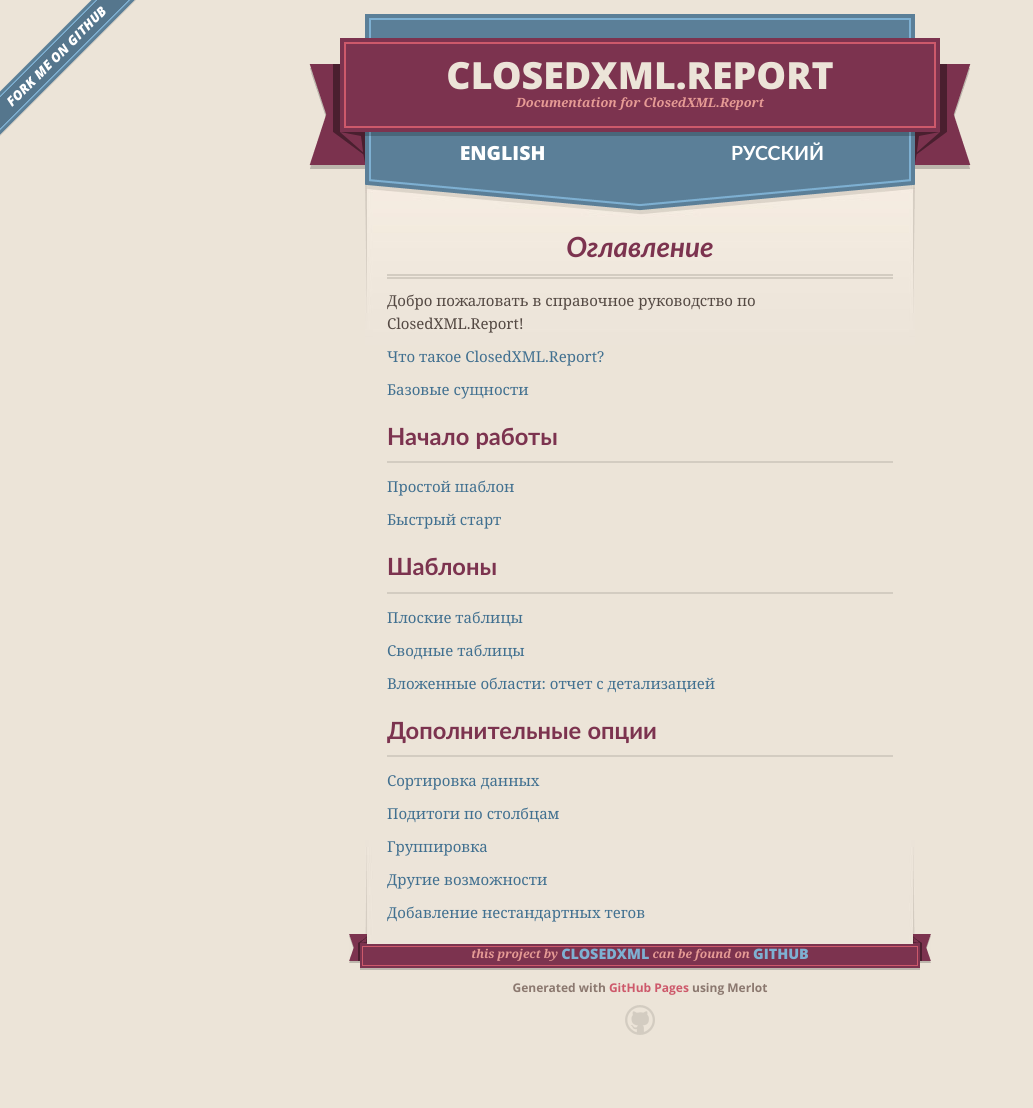
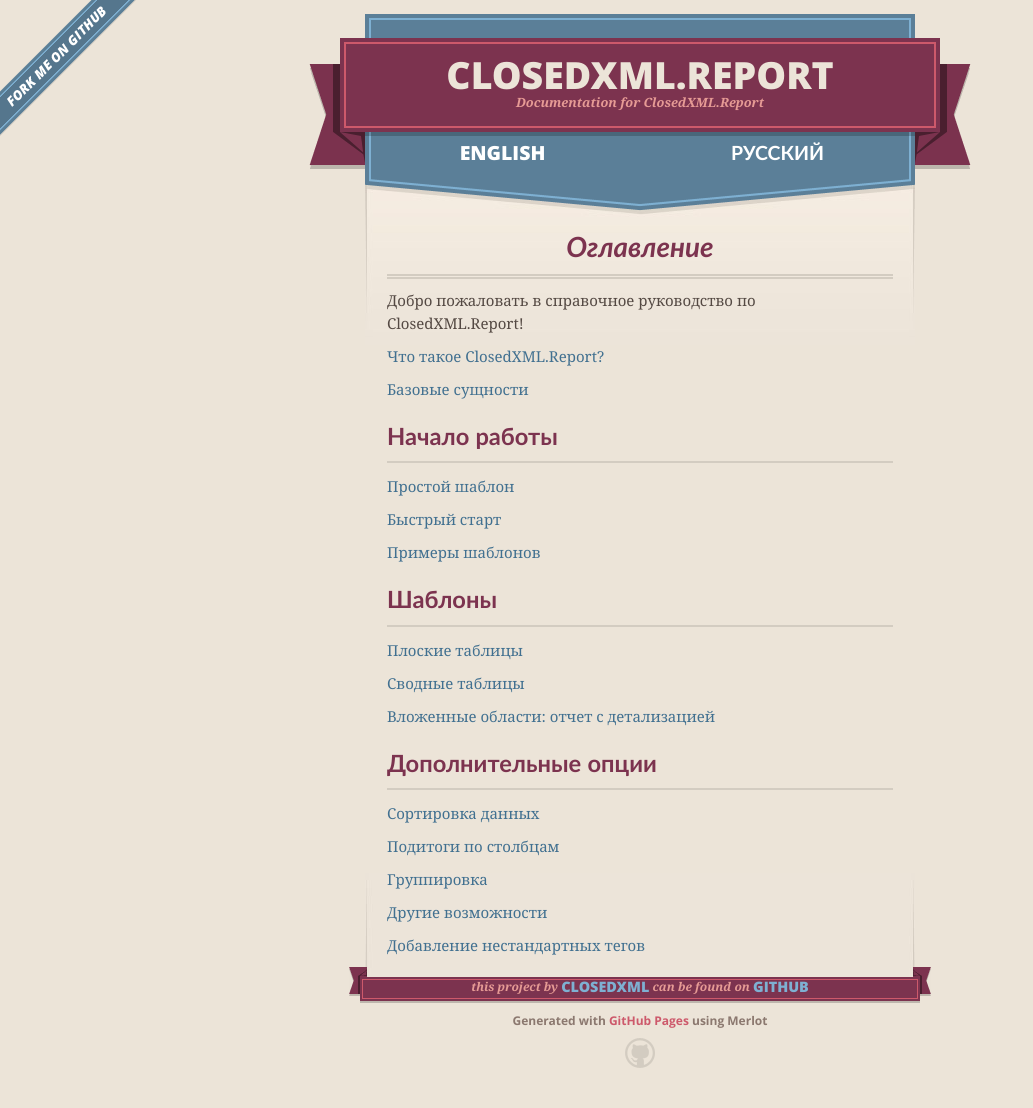
Before and after one commit to ClosedXML/ClosedXML.Report, a Jekyll site: the page built from docs/ru/index.md, in a window 1280 px wide. Shown: the whole page, without its empty margins (0-1033 px from the left). Built offline with Jekyll 4.4.1, drawn with Linux system fonts in a browser that asks for light colours; our own code applies the rules of GitHub Pages for plain Markdown files; before the commit the page ends 1075 px from its top, so only the background shows below that.

Commit message:
Update index.md

```diff
--- a/docs/ru/index.md
+++ b/docs/ru/index.md
@@ -15,6 +15,8 @@ title: Оглавление
 [Простой шаблон](Simple-template)
 
 [Быстрый старт](Quick-start)
+
+[Примеры шаблонов](Examples)
 
 ## Шаблоны
 
```
